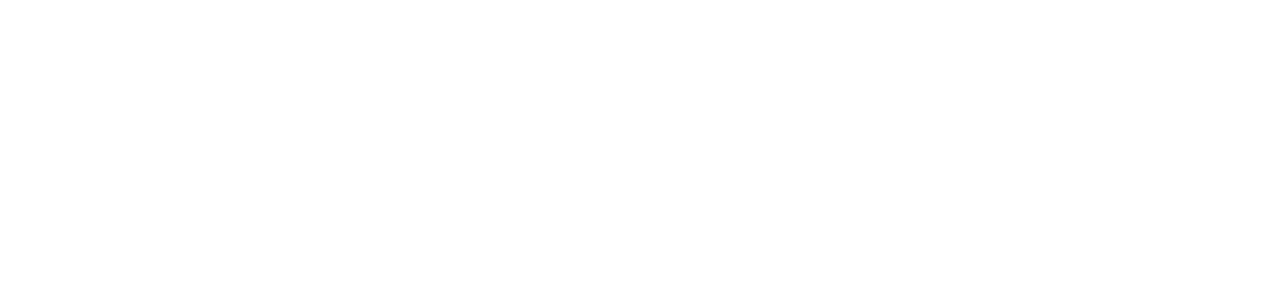
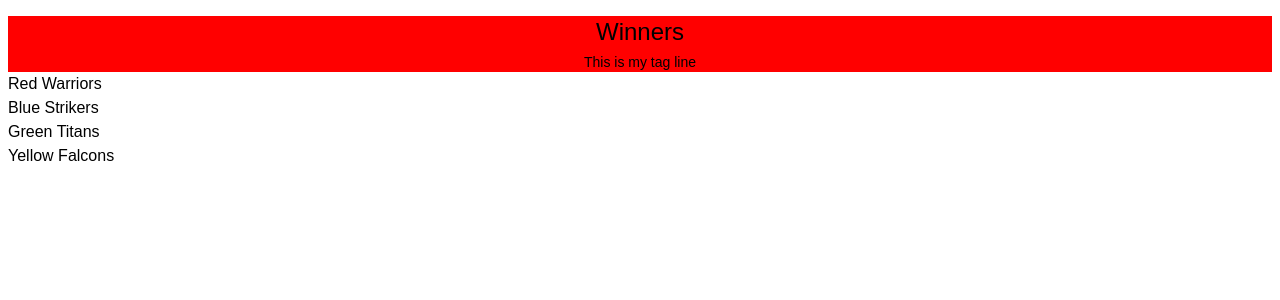
Before and after one commit to maignanaganapathy/skill-peak-frontend, a React (Create React App) app: page /team in a window 1280 px wide. Before the commit this address had no page. Shown: the top 300 px of the page. Built offline with nearby package versions, Linux system fonts and the light colour scheme; no server answers.

Commit message:
Maign | Team Dashboard sample

```diff
--- a/package.json
+++ b/package.json
@@ -17,6 +17,7 @@
     "@types/node": "^16.18.126",
     "@types/react": "^19.0.10",
     "@types/react-dom": "^19.0.4",
+    "axios": "^1.8.1",
     "react": "^19.0.0",
     "react-dom": "^19.0.0",
     "react-icons": "^5.5.0",
--- a/src/App.tsx
+++ b/src/App.tsx
@@ -5,6 +5,7 @@ import theme from "./theme"; // Import global theme
 import Landingpage from "./features/landing/Landingpage";
 import Login from "./features/auth/pages/Login";
 import SignUp from "./features/auth/pages/Signup";
+import TeamDashboard from "./features/TeamDashboard/components/TeamDashboard";
 
 
 
@@ -17,6 +18,7 @@ const App: React.FC = () => {
             <Route path="/" element={<Landingpage />} />
             <Route path="/login" element={<Login />} />
             <Route path="/signup" element={<SignUp />} />
+            <Route path="/team" element={<TeamDashboard/>}/>
           </Routes>
         </div>
       </Router>
--- /dev/null
+++ b/src/features/TeamDashboard/components/TeamDashboard.tsx
@@ -0,0 +1,33 @@
+import { Box } from "@mui/material"
+
+import { useEffect, useState } from "react";
+import { Team } from "../../../interfaces/Team";
+import TeamHeader from "./TeamHeader";
+import TeamsList from "./TeamsList";
+import { getTeamDetails } from "../services/api";
+
+const TeamDashboard = ()=>{
+
+    const [teamDetails,setTeamDetails] = useState<Team[]>([]);
+    const [selectedTeamDetail,setSelectedTeamDetail]= useState<Team>();
+    useEffect(()=>{
+        getTeamDetails().then((data)=>{
+            setTeamDetails(data);
+            setSelectedTeamDetail(data[0]);
+
+        })
+    },[])
+
+    const teams: Team[] = [
+        { name: "Red Warriors", id: "team-1" },
+        { name: "Blue Strikers", id: "team-2" },
+        { name: "Green Titans", id: "team-3" },
+        { name: "Yellow Falcons", id: "team-4" }
+      ];
+      const barInput=[{teamName:"t1",score:150}]
+    return<Box>
+        <TeamHeader  tagLine="This is my tag line" teamName="Winners"/>
+        <TeamsList  team={teams} onTeamSelect={(team)=>{console.log(team.id);setSelectedTeamDetail(team)}}></TeamsList>
+    </Box>
+}
+export default TeamDashboard;
--- /dev/null
+++ b/src/features/TeamDashboard/components/TeamHeader.tsx
@@ -0,0 +1,20 @@
+import { Box, Typography } from "@mui/material"
+interface TeamHeaderProps{
+    teamName:string;
+    tagLine:string;
+}
+const TeamHeader:React.FC<TeamHeaderProps> =({teamName,tagLine})=>{
+    return <Box display="flex" gap={0.5} flexDirection={"column"} alignItems={
+        "center"
+     }
+     justifyContent={
+    "center"
+     }
+     mt={2}
+     sx={{backgroundColor:"red"}}
+     >
+        <Typography variant="h5"> {teamName} </Typography>
+        <Typography variant="body2"> {tagLine}</Typography>
+    </Box>
+}
+export default TeamHeader;
--- /dev/null
+++ b/src/features/TeamDashboard/components/TeamsList.tsx
@@ -0,0 +1,15 @@
+import { Box, Typography } from "@mui/material";
+import { Team } from "../../../interfaces/Team";
+
+interface TeamsListProps{
+    team:Team[];
+    onTeamSelect:(selectedTeam:Team)=>void;
+}
+const TeamsList:React.FC<TeamsListProps> =({team,onTeamSelect})=>{
+    return <Box>
+        {team.map((data)=>{
+            return <Box onClick={()=>{onTeamSelect(data)}}> <Typography> {data.name}</Typography></Box>
+        })}
+    </Box>
+}
+export default TeamsList;
--- /dev/null
+++ b/src/features/TeamDashboard/services/api.ts
@@ -0,0 +1,11 @@
+import axios from "axios"
+const getTeamDetails = async ()=>{
+    return axios.get('backendurl'
+    ).then((result)=>{
+        return result.data;
+    }).catch((error)=>console.error(error))
+}
+
+
+
+export {getTeamDetails}
--- /dev/null
+++ b/src/interfaces/Team.ts
@@ -0,0 +1,4 @@
+export interface Team{
+    name:string;
+    id:string;
+}
```
Also changed, not shown: 2 other files (tests, documents, lock files or other folders).
